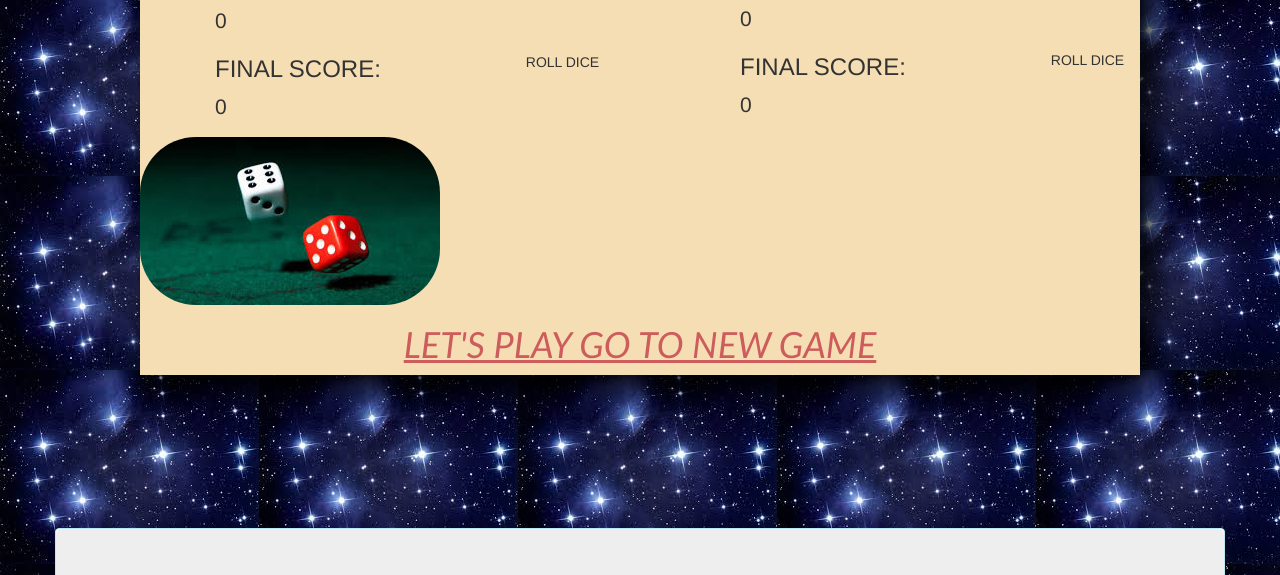
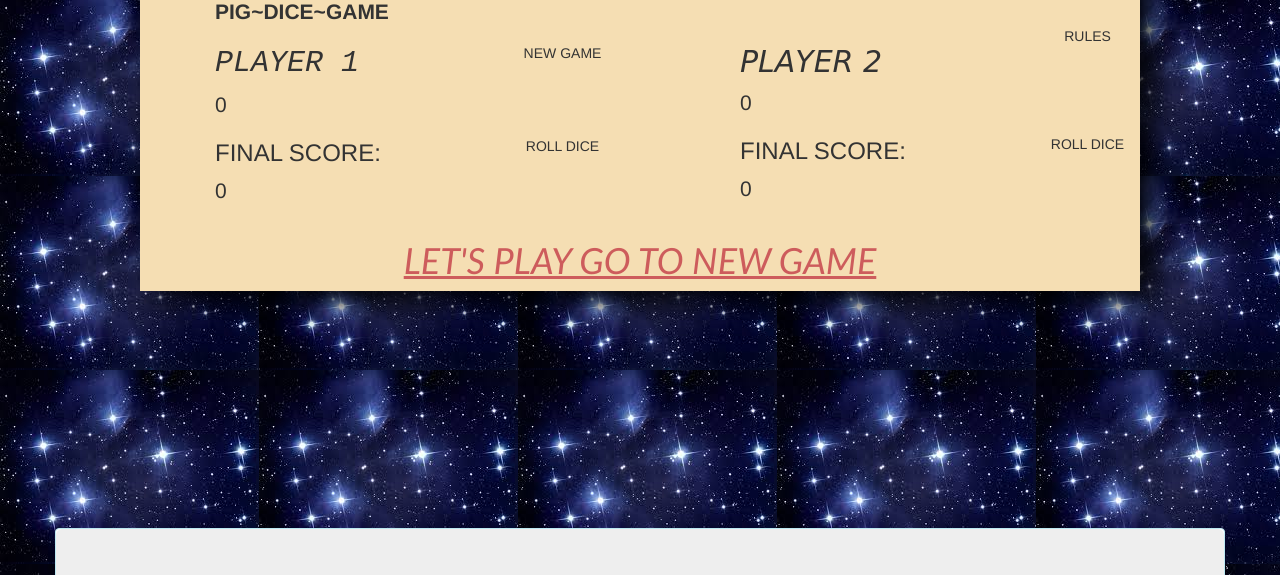
Before and after one commit to kangogopeter/PIG_DICE, a plain HTML site: page index.html in a window 1280 px wide. Shown: the part 1202-1777 px from the top of the page. Drawn offline with nearby package versions, Linux system fonts and the light colour scheme; files whose address does not match are found by name.

Commit message:
html being spaced

```diff
--- a/index.html
+++ b/index.html
@@ -210,7 +210,6 @@
         </div>
 
 
-                 <img src="/home/peter/Documents/PIGDICE/image/hi.jpg" alt="Dice" class="dice">
 
 
                  <u><h1 align="center"><em>LET'S PLAY GO TO NEW GAME</em></h1></u>
```
